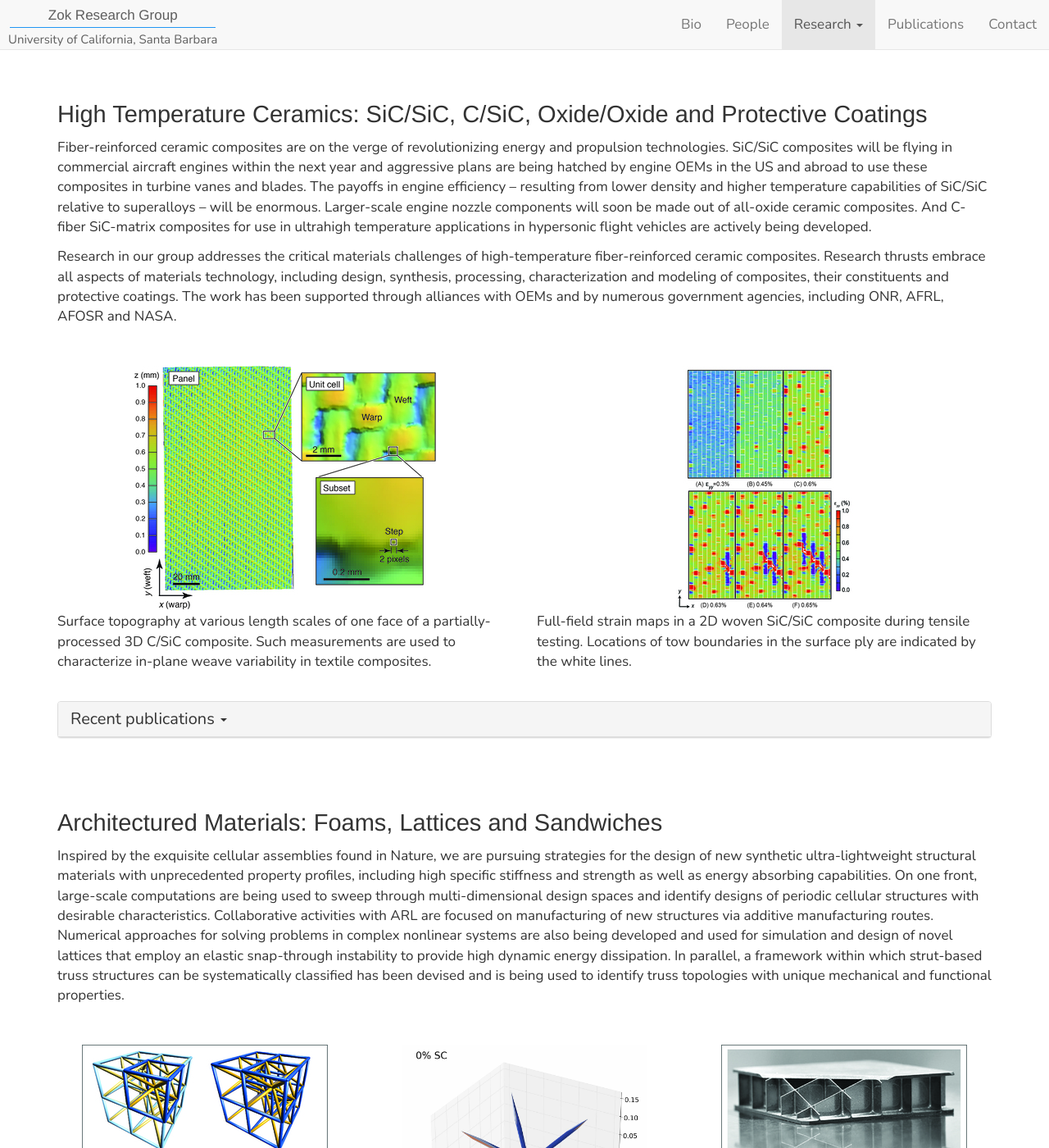
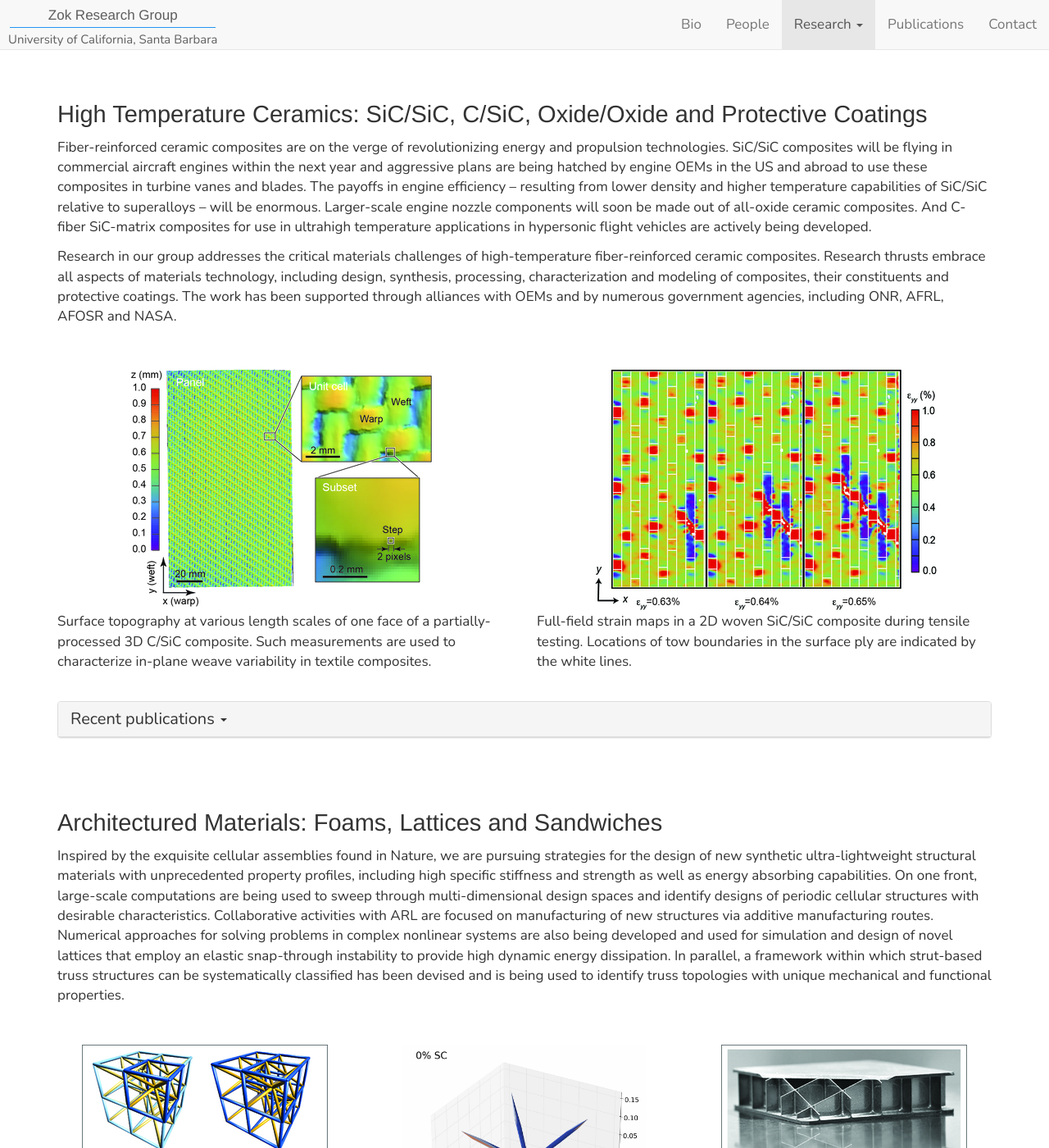
Before and after one commit to latture/zok-group-website, a Jekyll site: the page built from research/index.html, in a window 1280 px wide and 1400 px high. Shown: the whole window at 82% size. Built offline with Jekyll 4.4.1, drawn with Linux system fonts in a browser that asks for light colours; some web fonts are replaced.

Commit message:
Updated images in high temperature ceramics section.

```diff
--- a/assets/css/style.scss
+++ b/assets/css/style.scss
@@ -131,12 +131,12 @@
         margin-top: $line-height-computed;
     }
 
+    img, video {
+        max-height: 300px;
+    }
+
     #research-threat-protection img,video {
         max-height: 250px;
-    }
-
-    #research-arch-mats img {
-        max-height: 300px;
     }
 }
 
```
Also changed, not shown: assets/img/research/high-temp/dic-response.jpg, assets/img/research/high-temp/full-stitch.jpg.
